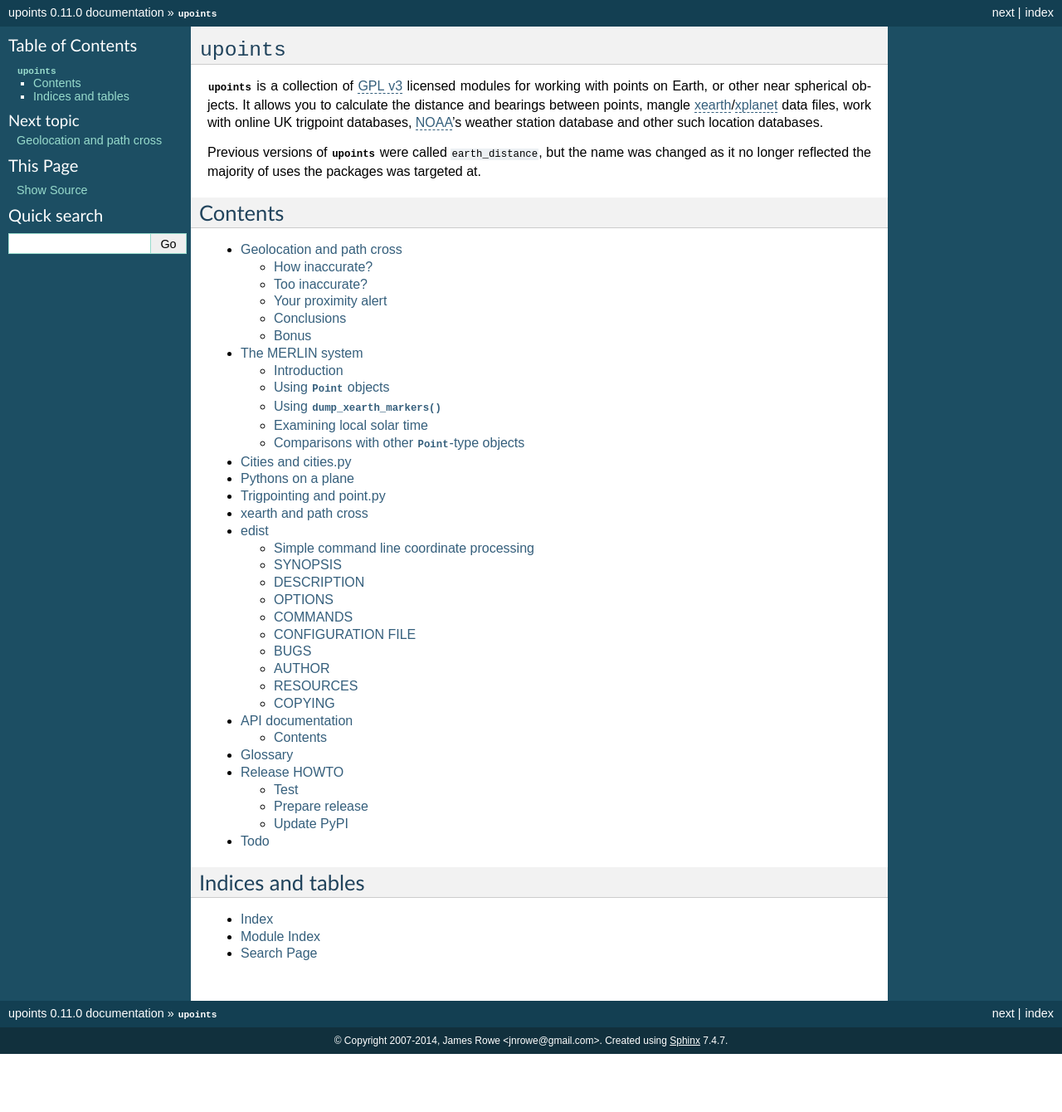
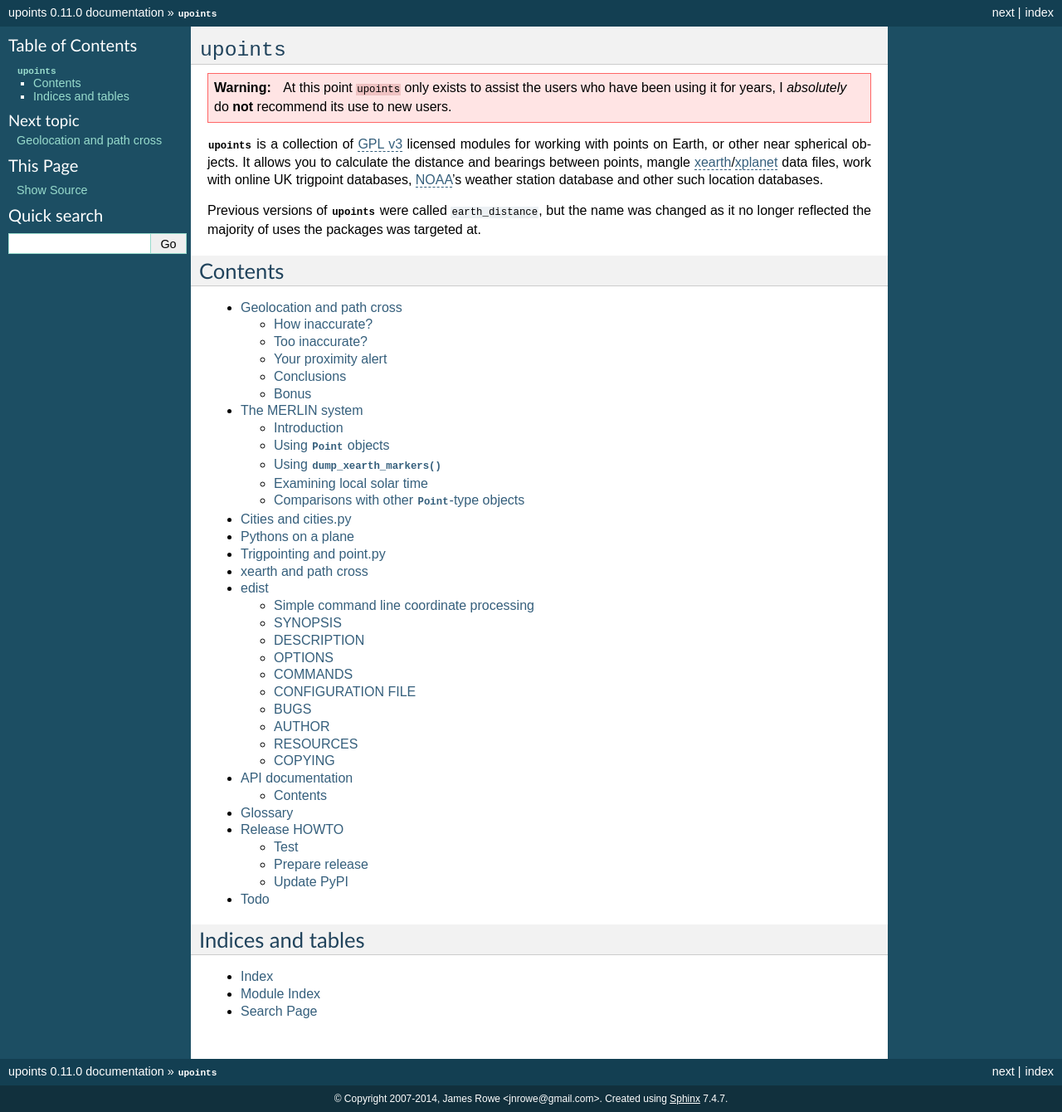
Before and after one commit to JNRowe/upoints, a Sphinx documentation site: the page built from doc/index.rst, in a window 1280 px wide. Shown: the whole page at 83% size. Built offline with Sphinx 7.4.7, drawn with Linux system fonts in a browser that asks for light colours; before the commit the page ends 1270 px from its top, so only the background shows below that.

Commit message:
Mark the package as deprecated
Kind of a sad day, but it should have happened a long time ago.

That said there are no plans to stop fixing bugs, but the package as a whole is
very low priority(as it has been for years in reality).

```diff
--- a/README.rst
+++ b/README.rst
@@ -1,5 +1,10 @@
 ``upoints`` - Modules for working with points on Earth
 ======================================================
+
+.. warning::
+
+   At this point ``upoints`` only exists to assist the users who have been using
+   it for years, I *absolutely* do **not** recommend its use to new users.
 
 Introduction
 ------------
--- a/doc/index.rst
+++ b/doc/index.rst
@@ -2,6 +2,11 @@
 
 ``upoints``
 ===========
+
+.. warning::
+
+   At this point ``upoints`` only exists to assist the users who have been using
+   it for years, I *absolutely* do **not** recommend its use to new users.
 
 :mod:`upoints` is a collection of `GPL v3`_ licensed modules for working
 with points on Earth, or other near spherical objects.  It allows you to
--- a/setup.py
+++ b/setup.py
@@ -44,7 +44,7 @@ setup(
     entry_points={'console_scripts': ['edist = upoints.edist:main', ]},
     zip_safe=False,
     classifiers=[
-        'Development Status :: 5 - Production/Stable',
+        'Development Status :: 7 - Inactive',
         'Environment :: Console',
         'Environment :: Other Environment',
         'Intended Audience :: Developers',
```
